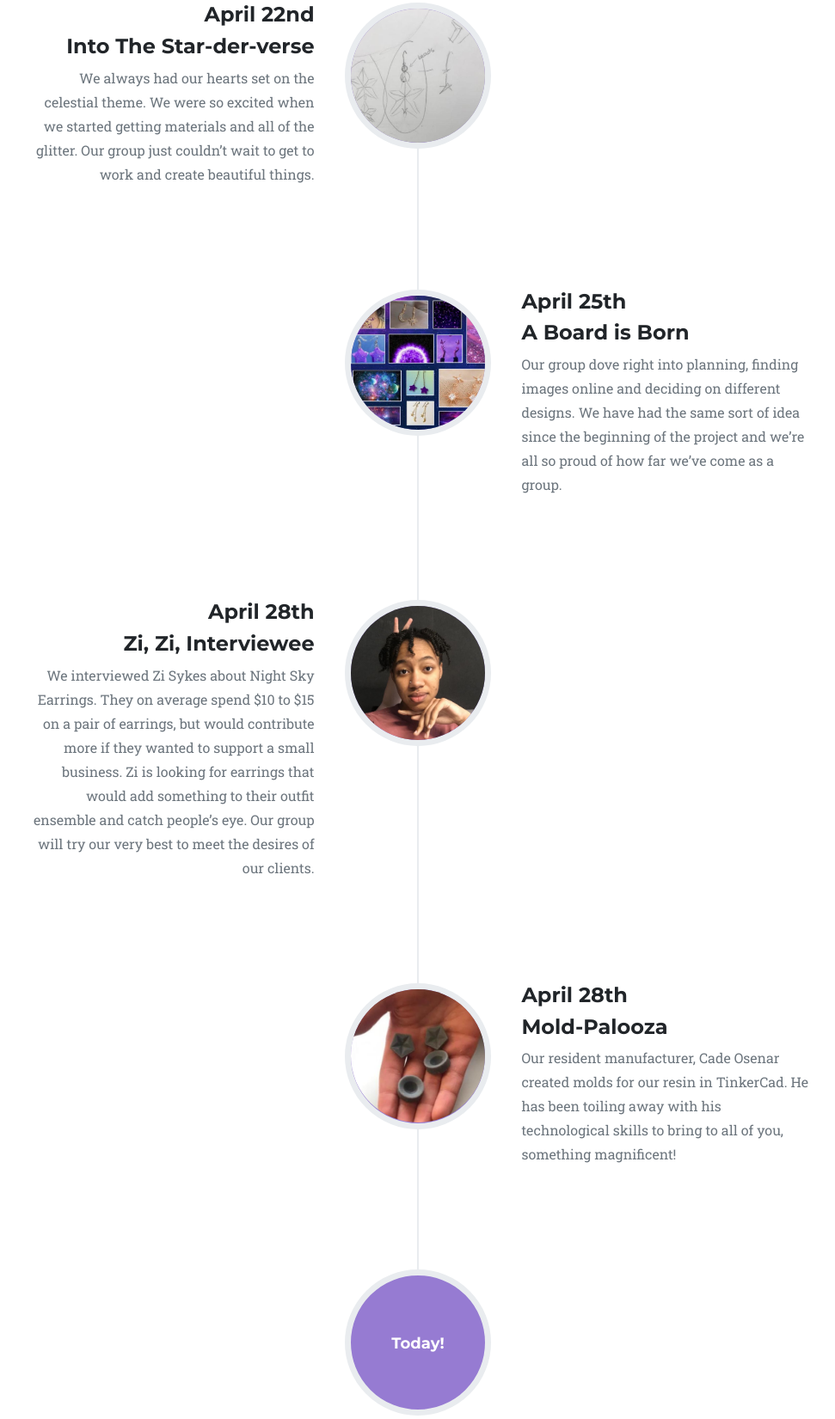
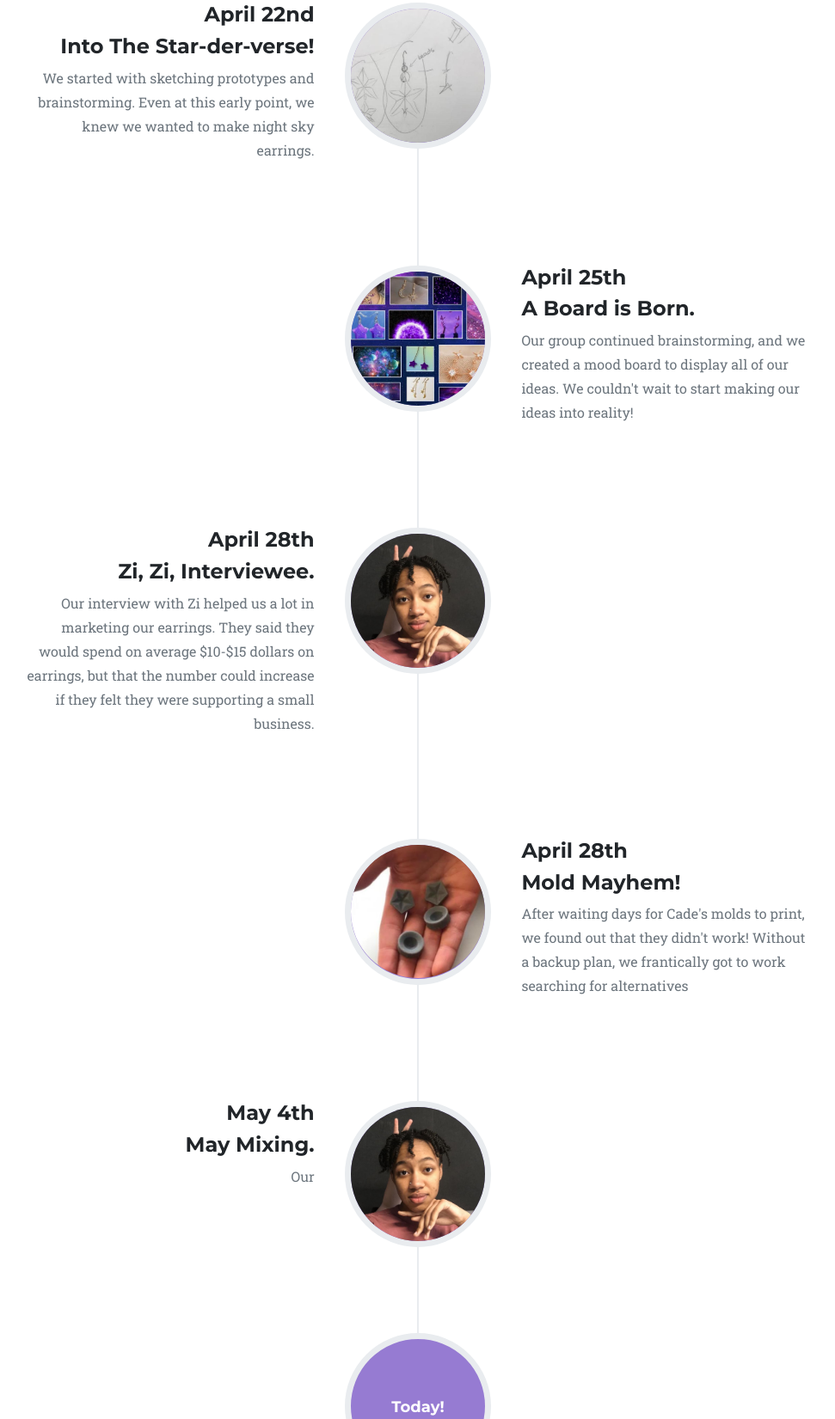
Before and after one commit to TrueCodes101/nightskyearrings, a plain HTML site: page index.html in a window 1280 px wide. Shown: the part 2086-3737 px from the top of the page at 86% size, without its empty margins (154-1125 px from the left). Drawn offline with nearby package versions, Linux system fonts and the light colour scheme.

Commit message:
Update index.html

```diff
--- a/index.html
+++ b/index.html
@@ -119,9 +119,9 @@
                         <div class="timeline-panel">
                             <div class="timeline-heading">
                                 <h4>April 22nd</h4>
-                                <h4 class="subheading">Into The Star-der-verse</h4>
+                                <h4 class="subheading">Into The Star-der-verse!</h4>
                             </div>
-                            <div class="timeline-body"><p class="text-muted">We always had our hearts set on the celestial theme. We were so excited when we started getting materials and all of the glitter. Our group just couldn’t wait to get to work and create beautiful things.</p></div>
+                            <div class="timeline-body"><p class="text-muted">We started with sketching prototypes and brainstorming. Even at this early point, we knew we wanted to make night sky earrings.</p></div>
                         </div>
                     </li>
                     <li class="timeline-inverted">
@@ -129,9 +129,9 @@
                         <div class="timeline-panel">
                             <div class="timeline-heading">
                                 <h4>April 25th</h4>
-                                <h4 class="subheading">A Board is Born</h4>
+                                <h4 class="subheading">A Board is Born.</h4>
                             </div>
-                            <div class="timeline-body"><p class="text-muted">Our group dove right into planning, finding images online and deciding on different designs. We have had the same sort of idea since the beginning of the project and we’re all so proud of how far we’ve come as a group.
+                            <div class="timeline-body"><p class="text-muted">Our group continued brainstorming, and we created a mood board to display all of our ideas. We couldn't wait to start making our ideas into reality!
                             </p></div>
                         </div>
                     </li>
@@ -140,9 +140,9 @@
                         <div class="timeline-panel">
                             <div class="timeline-heading">
                                 <h4>April 28th</h4>
-                                <h4 class="subheading">Zi, Zi, Interviewee</h4>
+                                <h4 class="subheading">Zi, Zi, Interviewee.</h4>
                             </div>
-                            <div class="timeline-body"><p class="text-muted">We interviewed Zi Sykes about Night Sky Earrings. They on average spend $10 to $15 on a pair of earrings, but would contribute more if they wanted to support a small business. Zi is looking for earrings that would add something to their outfit ensemble and catch people’s eye. Our group will try our very best to meet the desires of our clients.</p></div>
+                            <div class="timeline-body"><p class="text-muted">Our interview with Zi helped us a lot in marketing our earrings. They said they would spend on average $10-$15 dollars on earrings, but that the number could increase if they felt they were supporting a small business.</p></div>
                         </div>
                     </li>
                     <li class="timeline-inverted">
@@ -150,9 +150,19 @@
                         <div class="timeline-panel">
                             <div class="timeline-heading">
                                 <h4>April 28th</h4>
-                                <h4 class="subheading">Mold-Palooza</h4>
+                                <h4 class="subheading">Mold Mayhem!</h4>
                             </div>
-                            <div class="timeline-body"><p class="text-muted">Our resident manufacturer, Cade Osenar created molds for our resin in TinkerCad. He has been toiling away with his technological skills to bring to all of you, something magnificent!</p></div>
+                            <div class="timeline-body"><p class="text-muted">After waiting days for Cade's molds to print, we found out that they didn't work! Without a backup plan, we frantically got to work searching for alternatives</p></div>
+                        </div>
+                    </li>
+                    <li>
+                        <div class="timeline-image"><img class="rounded-circle img-fluid" src="assets/img/about/interview.jpeg" alt="..." /></div>
+                        <div class="timeline-panel">
+                            <div class="timeline-heading">
+                                <h4>May 4th</h4>
+                                <h4 class="subheading">May Mixing.</h4>
+                            </div>
+                            <div class="timeline-body"><p class="text-muted">Our </p></div>
                         </div>
                     </li>
                     <li class="timeline-inverted">
```
